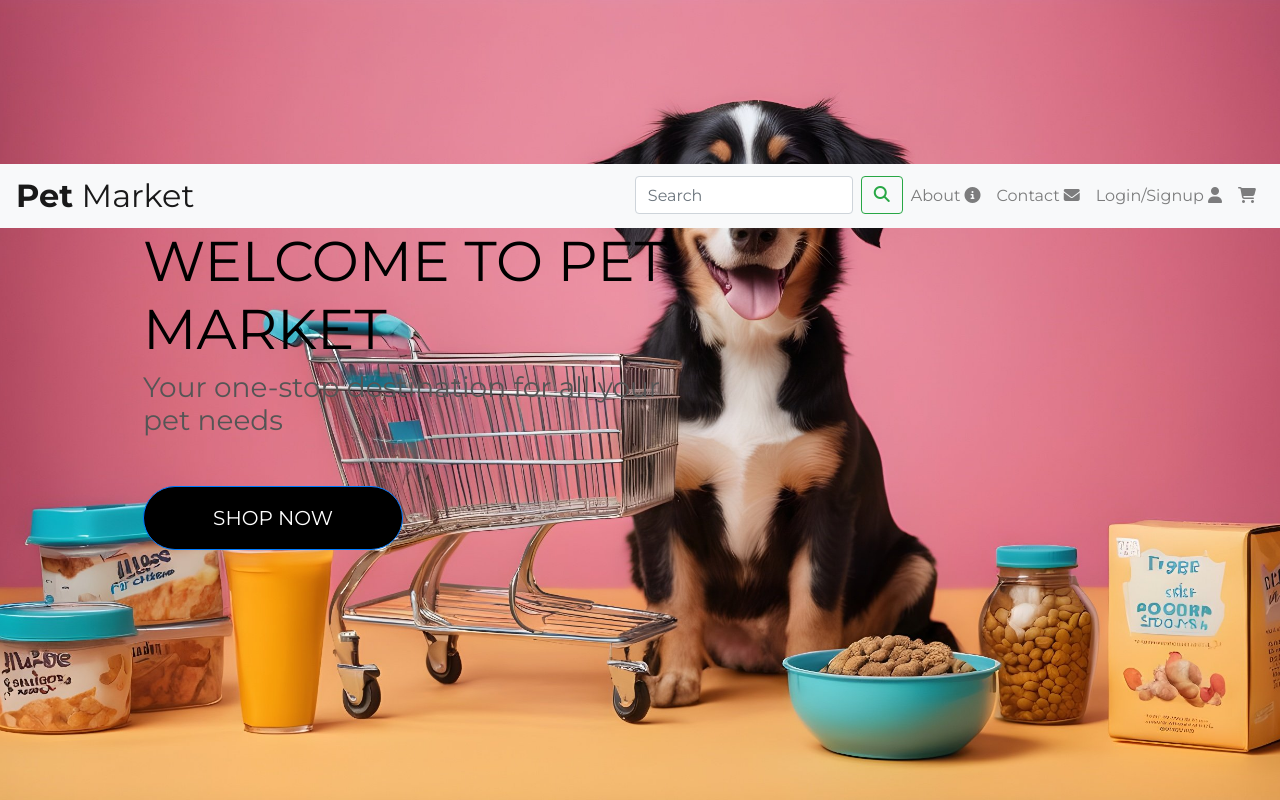
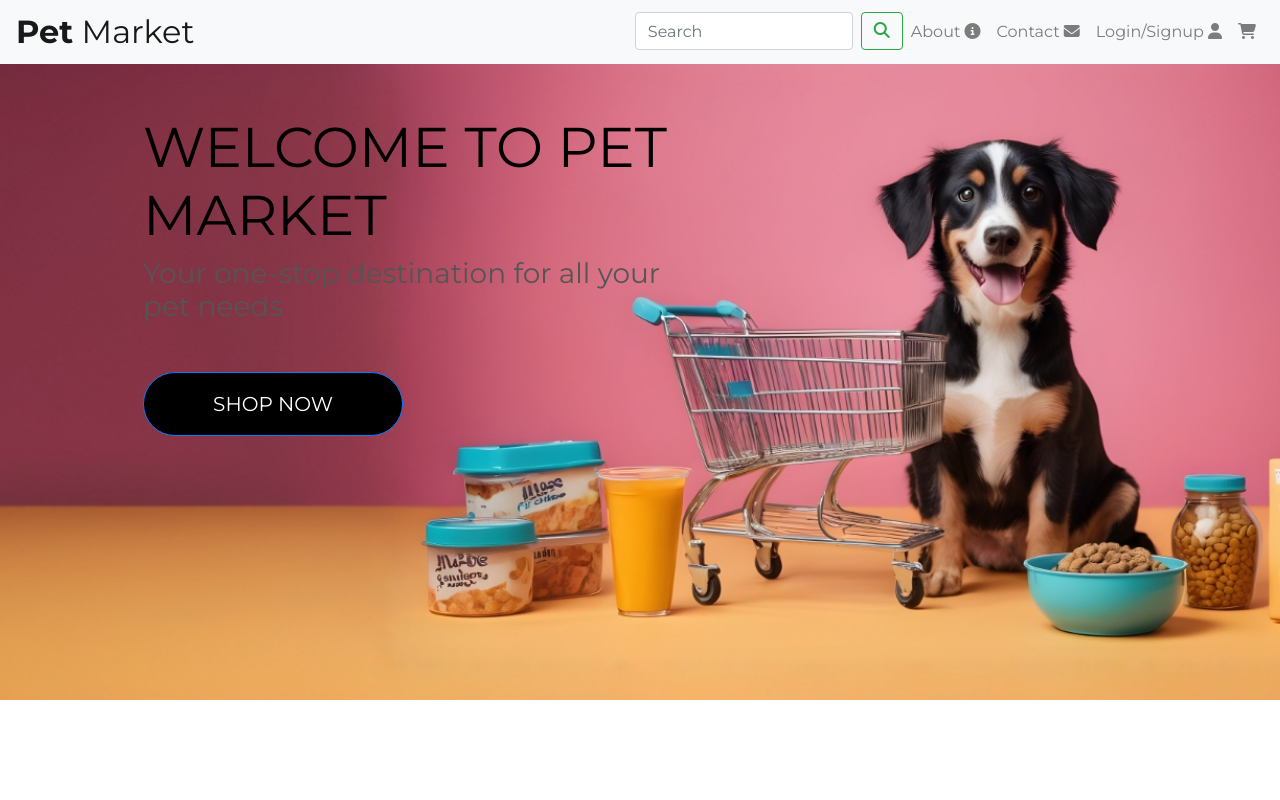
Before and after one commit to hpatnadeeshan/Milestone-4, a Django app: page / in a window 1280 px wide. Run offline with Django 3.2, Linux system fonts and the light colour scheme; some libraries are stand-ins or nearby versions.

Commit message:
modified image position and replaced the image

```diff
--- a/static/css/base.css
+++ b/static/css/base.css
@@ -7,11 +7,15 @@ body {
 
 /* Setting background image for the body */
 body {
-    background: url('/media/background_image.jpg') no-repeat center center fixed;
-    background-size: cover;
-    height: 100vh; /* Set height to full viewport height */
     color: #555;
     font-family: 'Montserrat', sans-serif; /* Montserrat as the body font */
+}
+
+.background-container {
+    background: url('/media/background_image.png') no-repeat center top;
+    background-size: cover;
+    min-height: calc(100vh - 164px); /* Adjusted height */
+    padding-top: 50px; /* Ensure content below header */
 }
 
 /* Styling for the welcome message */
@@ -52,7 +56,7 @@ body {
         z-index: 1030;
     }
 
-    .header-container {
-        padding-top: 164px;
+    .home-header-container {
+        /* padding-top: 164px; */
     }
 }
```
Also changed, not shown: media/background_image.png (added).
